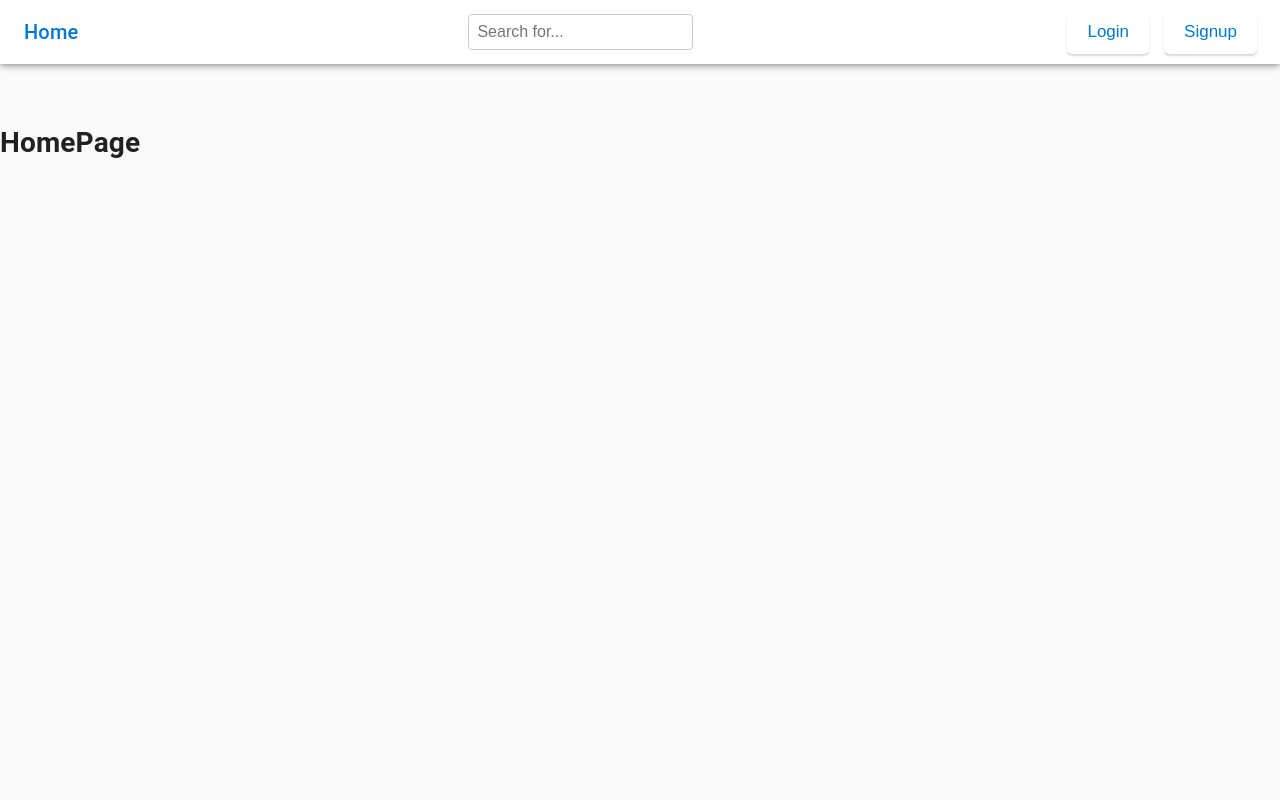
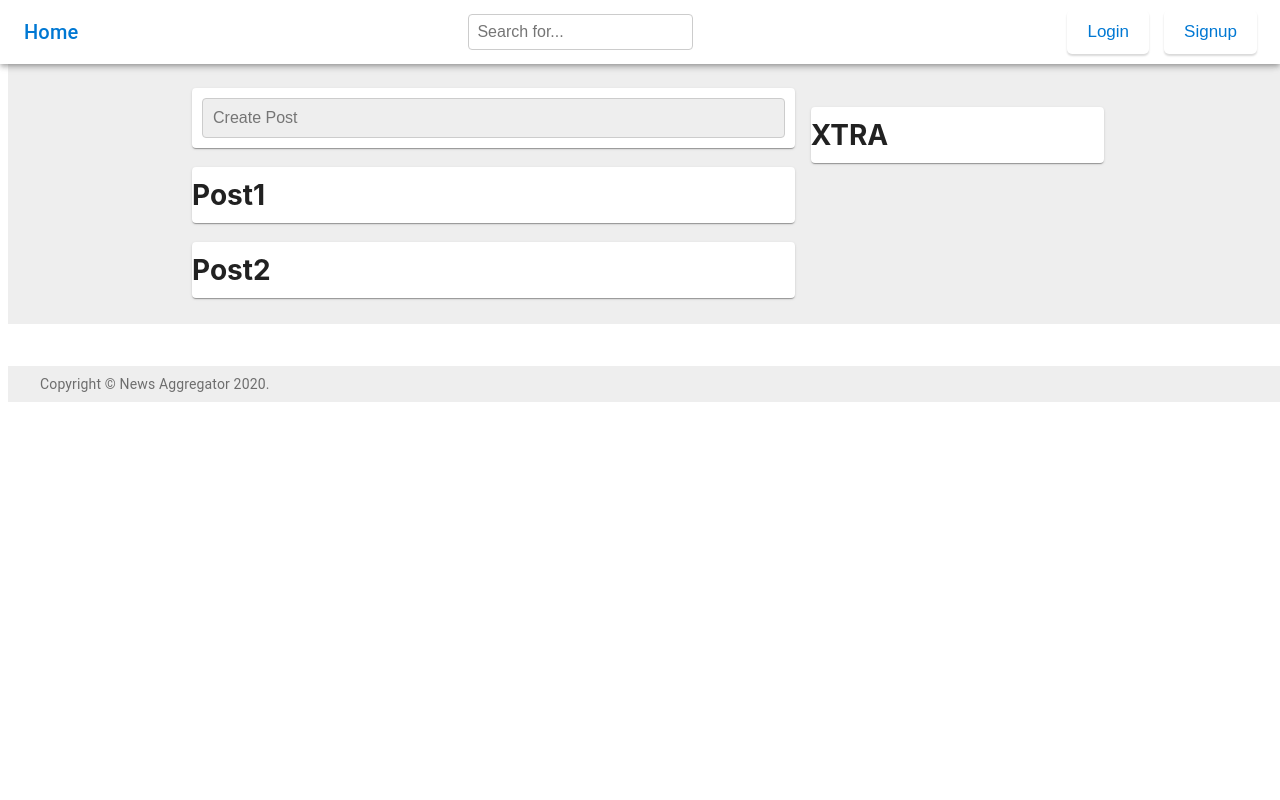
Before and after one commit to mann27/News24x7-Client, a React (Create React App) app: page / in a window 1280 px wide. Shown: the top 800 px of the page. Built offline with nearby package versions, Linux system fonts and the light colour scheme; no server answers.

Commit message:
💀updates

```diff
--- a/src/App.js
+++ b/src/App.js
@@ -11,7 +11,7 @@ function App() {
     <div className="App">
       <Router>
         <Navbar />
-        <div className="container">
+        <div className="content" style={{ marginTop: '10px' }}>
           <IndexRoutes />
         </div>
         <Footer />
--- a/src/components/Footer/index.js
+++ b/src/components/Footer/index.js
@@ -1,5 +1,5 @@
 import React from 'react';
-import { CssBaseline, Typography, Container, Link } from '@material-ui/core';
+import { Typography, Container, Link } from '@material-ui/core';
 import { makeStyles } from '@material-ui/core/styles';
 
 function Copyright() {
@@ -19,7 +19,8 @@ const useStyles = makeStyles(theme => ({
     root: {
         display: 'flex',
         flexDirection: 'column',
-        minHeight: '100vh',
+        marginTop: '50px'
+        //minHeight: '100vh',
     },
     footer: {
         padding: theme.spacing(1, 1),
@@ -34,12 +35,12 @@ export default function Footer() {
 
     return (
         <div className={classes.root}>
-            <CssBaseline />
             <footer className={classes.footer}>
                 <Container>
                     <Copyright />
                 </Container>
             </footer>
         </div>
+
     );
 }
--- /dev/null
+++ b/src/components/HomePage/homeStyle.css
@@ -0,0 +1,12 @@
+.add-new-post {
+    padding: 10px;
+    background-color: #EEEEEE;
+    border: 1px solid #ccc;
+    border-radius: 4px;
+    box-sizing: border-box;
+}
+
+.add-new-post:hover{
+    background-color: white;
+    border: 1px solid #0078d3;
+}
--- a/src/components/HomePage/index.js
+++ b/src/components/HomePage/index.js
@@ -1,10 +1,32 @@
 import React, { Component } from 'react'
+import { Container, Grid, Paper } from '@material-ui/core'
+import colors from '../../utils/base-module'
+import './homeStyle.css';
 
 class HomePage extends Component {
     render() {
         return (
-            <div>
-                <h1>HomePage</h1>
+            <div style={{ backgroundColor: colors.LIGHT_GREY }}>
+                <Container maxWidth="md" style={{ paddingTop: '30px' }}>
+                    <Grid container spacing="2">
+                        <Grid item xs="8">
+                            <Paper style={{ padding: '10px' }}>
+                                <input type="text" name="new post" className="add-new-post" placeholder="Create Post"></input>
+                            </Paper>
+                            <Paper>
+                                <h1>Post1</h1>
+                            </Paper>
+                            <Paper>
+                                <h1>Post2</h1>
+                            </Paper>
+                        </Grid>
+                        <Grid item xs="4">
+                            <Paper>
+                                <h1>XTRA</h1>
+                            </Paper>
+                        </Grid>
+                    </Grid>
+                </Container>
             </div>
         )
     }
--- a/src/components/Navbar/index.js
+++ b/src/components/Navbar/index.js
@@ -84,7 +84,7 @@ export default class NavBar extends Component {
             });
     };
 
-    componentWillMount() {
+    UNSAFE_componentWillMount() {
         this.getSearchData();
     }
 
@@ -115,13 +115,13 @@ export default class NavBar extends Component {
                                 </div>
                             </Grid>
                             <Grid item style={{ padding: '0px' }}>
-                                <Link to="/login" activeStyle={{ color: 'black' }}><NavButton >Login</NavButton></Link>
-                                <Link to="/signup" activeStyle={{ color: 'black' }}><NavButton >Signup</NavButton></Link>
+                                <Link to="/login" activestyle={{ color: 'black' }}><NavButton >Login</NavButton></Link>
+                                <Link to="/signup" activestyle={{ color: 'black' }}><NavButton >Signup</NavButton></Link>
                             </Grid>
                         </Grid>
                     </Toolbar>
                 </AppBar>
-                <Toolbar id="back-to-top-anchor" />
+                <div id="back-to-top-anchor" />
                 <ScrollTop {...this.props}>
                     <Fab color="secondary" size="small" aria-label="scroll back to top">
                         X
--- a/src/components/SignupPage/index.js
+++ b/src/components/SignupPage/index.js
@@ -25,31 +25,31 @@ class SignupPage extends Component {
       >
         {({ isSubmitting, errors, handleChange, handleSubmit }) => (
           <div className="form">
-            <label className="form-field" htmlFor="email">
+            <label htmlFor="email">
               <span>E-mail:</span>
               <input name="email" type="email" placeholder="Enter your email" onChange={handleChange} />
             </label>
             <div className="form-field-error">{errors.email}</div>
 
-            <label className="form-field" htmlFor="userName">
+            <label htmlFor="userName">
               <span>UserName</span>
               <input name="userName" type="name" placeholder="Enter username" onChange={handleChange} />
             </label>
             <div className="form-field-error">{errors.name}</div>
 
-            <label className="form-field" htmlFor="password">
+            <label htmlFor="password">
               <span>Password:</span>
-              <input name="password" type="password" placeholder="Enter password"onChange={handleChange} />
+              <input name="password" type="password" placeholder="Enter password" onChange={handleChange} />
             </label>
             <div className="form-field-error">{errors.password}</div>
 
-            <label className="form-field" htmlFor="passwordConfirmation">
+            <label htmlFor="passwordConfirmation">
               <span>Confirm password:</span>
               <input name="passwordConfirmation" type="password" placeholder="Re-enter password" onChange={handleChange} />
             </label>
             <div className="form-field-error">{errors.passwordConfirmation}</div>
 
-            <label className="form-field" htmlFor="consent">
+            <label htmlFor="consent">
               <span>Consent:</span>
               <input name="consent" type="checkbox" onChange={handleChange} />
             </label>
--- a/src/utils/base-module.js
+++ b/src/utils/base-module.js
@@ -1,5 +1,7 @@
 const COLORS = {
     BASE_BLUE: '#0078d3',
+    LIGHT_GREY: '#EEEEEE',
+
 }
 
 export default COLORS
```
Also changed, not shown: src/components/LoginPage/index.js (+4 -4 lines), src/App.css (line endings or trailing spaces).
